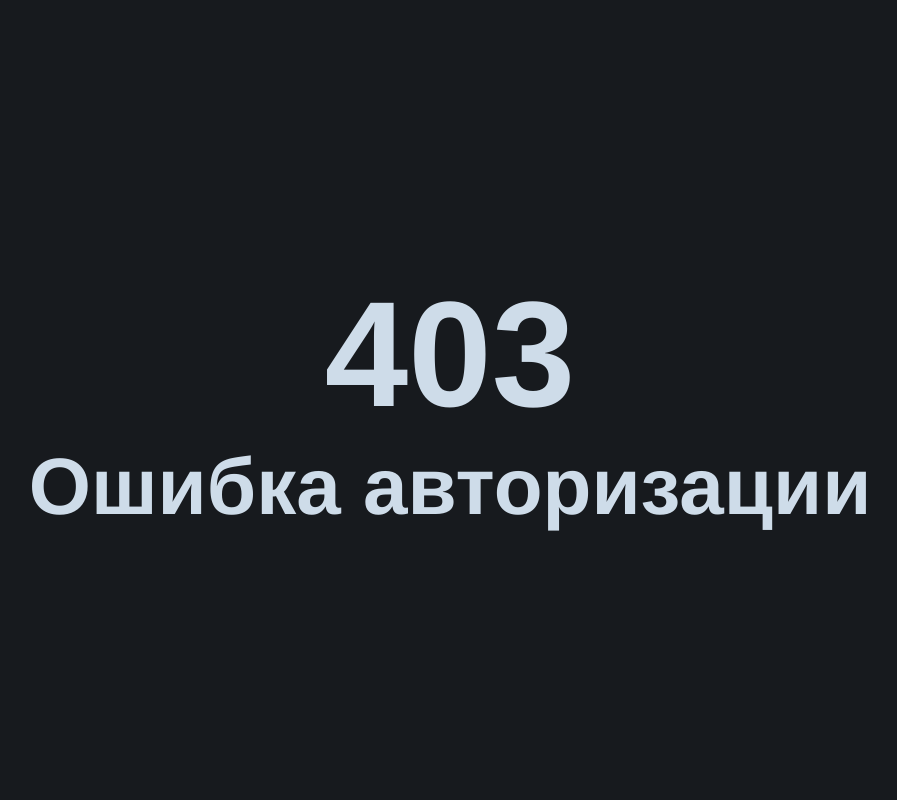
After one commit to freak-js/grov, a Django app: template hvoya/hvoya_app/templates/403.html in a window 1280 px wide. The commit adds this page. Shown: the whole page, without its empty margins (190-1087 px from the left). Run offline with Django 3.2, Linux system fonts and the light colour scheme; the template is opened without the code that fills it, so the values that code supplies are empty; parts of the project's set-up code (start-up, migrations or seed data) failed here and were passed over.

Commit message:
Добавлена кастомная страница 403 ошибки, функционал распределен по модулям.

```diff
--- a/hvoya/hvoya_app/static/stylesheet.css
+++ b/hvoya/hvoya_app/static/stylesheet.css
@@ -7,6 +7,9 @@
     }
 }
 
+html{
+    height: 100%;
+}
 
 body{
     background-color: #171A1E;
@@ -14,6 +17,7 @@ body{
     font-family: Helvetica, sans-serif;
     color: #cedce9;
     font-weight: bold;
+    height: 100%;
 }
 
 /* УНИВЕРСАЛЬНЫЕ */
@@ -38,6 +42,22 @@ body{
     margin-top: 30px;
 }
 
+.f_size50{
+    font-size: 50px;
+}
+
+.f_size80{
+    font-size: 80px;
+}
+
+.f_size100{
+    font-size: 100px;
+}
+
+.f_size150{
+    font-size: 150px;
+}
+
 .d_flex{
     display: flex;
 }
@@ -50,6 +70,10 @@ body{
     display: flex;
     align-items: center;
     justify-content: center;
+}
+
+.flex_direction_column{
+    flex-direction: column;
 }
 
 /* БЛОКИ */
--- /dev/null
+++ b/hvoya/hvoya_app/templates/403.html
@@ -0,0 +1,20 @@
+<!DOCTYPE html>
+<html lang="ru">
+<head>
+
+    <meta charset="UTF-8">
+    <title>Проблемы с токеном</title>
+    <link rel="stylesheet" href="/static/stylesheet.css">
+
+</head>
+<body>
+
+    <div class="flex_center flex_direction_column h100">
+
+        <span class="f_size150">403</span>
+        <span class="f_size80">Ошибка авторизации</span>
+
+    </div>
+
+</body>
+</html>
```
Also changed, not shown: hvoya/hvoya_app/utils/db_utils.py (added, +40 -0 lines), hvoya/hvoya_app/utils/token_auth.py (added, +19 -0 lines), hvoya/hvoya_app/views.py (+5 -39 lines).
